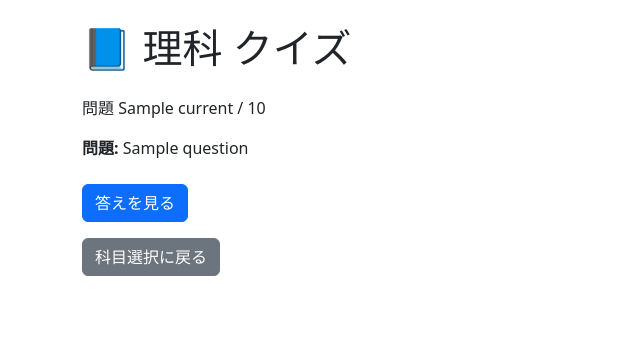
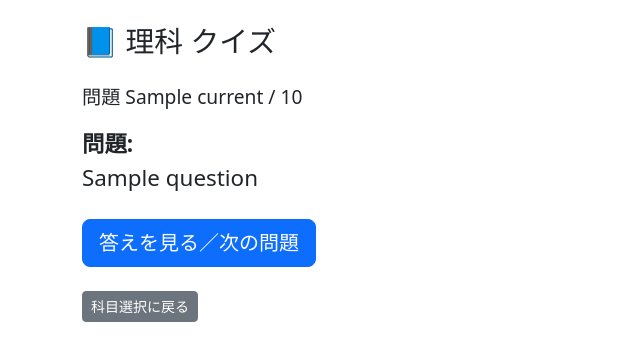
Before and after one commit to jakepeter/test_math_app, a Flask app: template templates/quiz.html in a window 1280 px wide. Shown: the top 361 px of the page, without its empty margins (0-640 px from the left). Run offline with Flask 3, Linux system fonts and the light colour scheme; the template is opened without the code that fills it: most values are stand-ins (such as "Sample title", 1, 10 or a date in 2020).

Commit message:
表示サイズ

```diff
--- a/templates/quiz.html
+++ b/templates/quiz.html
@@ -5,18 +5,28 @@
   <meta name="viewport" content="width=device-width, initial-scale=1" />
   <title>クイズ</title>
   <link href="https://cdn.jsdelivr.net/npm/bootstrap@5.3.0/dist/css/bootstrap.min.css" rel="stylesheet" />
+  <style>
+    body {
+      font-size: 1.2rem;
+    }
+    h1 {
+      font-size: 1.8rem;
+    }
+    label.form-label {
+      font-size: 1.4rem;
+    }
+  </style>
 </head>
 <body class="container py-4">
 
   <h1 class="mb-4">📘 {{ '数学' if subject == 'math' else '理科' }} クイズ</h1>
-
   {% if subject == 'math' %}
     <p>単元: {{ unit }}, 問題 {{ current }} / {{ total }}</p>
   {% else %}
     <p>問題 {{ current }} / {{ total }}</p>
   {% endif %}
 
-  {% if subject == 'math' and is_correct is defined %}
+  {% if is_correct is defined and subject == 'math' %}
     {% if is_correct %}
       <div class="alert alert-success">正解！</div>
     {% else %}
@@ -32,30 +42,24 @@
 
   <form action="/result" method="post">
     <div class="mb-3">
-      <label class="form-label"><strong>問題:</strong> {{ question }}</label><br />
+      <label class="form-label"><strong>問題:</strong><br>{{ question }}</label><br />
 
       {% if subject == 'math' %}
-        <input type="text" name="user_answer" class="form-control" required autocomplete="off" autofocus />
+        <input type="text" name="user_answer" class="form-control form-control-lg mt-2" required autocomplete="off" autofocus />
       {% else %}
-        <input type="hidden" name="user_answer" value="表示のみ" />
+        <input type="hidden" name="user_answer" value="ボタンを押した" />
       {% endif %}
 
       <input type="hidden" name="correct_answer" value="{{ answer }}" />
     </div>
 
-    <button type="submit" class="btn btn-primary">
-      {% if subject == 'math' %}
-        回答する
-      {% elif show_answer %}
-        次の問題へ
-      {% else %}
-        答えを見る
-      {% endif %}
+    <button type="submit" class="btn btn-primary btn-lg">
+      {% if subject == 'math' %} 回答する {% else %} 答えを見る／次の問題 {% endif %}
     </button>
   </form>
 
-  <form action="/" method="get" class="mt-3">
-    <button type="submit" class="btn btn-secondary">科目選択に戻る</button>
+  <form action="/" method="get" class="mt-4">
+    <button type="submit" class="btn btn-secondary btn-sm">科目選択に戻る</button>
   </form>
 
 </body>
```
Also changed, not shown: templates/index.html (+10 -4 lines), templates/select_unit.html (+14 -26 lines).
